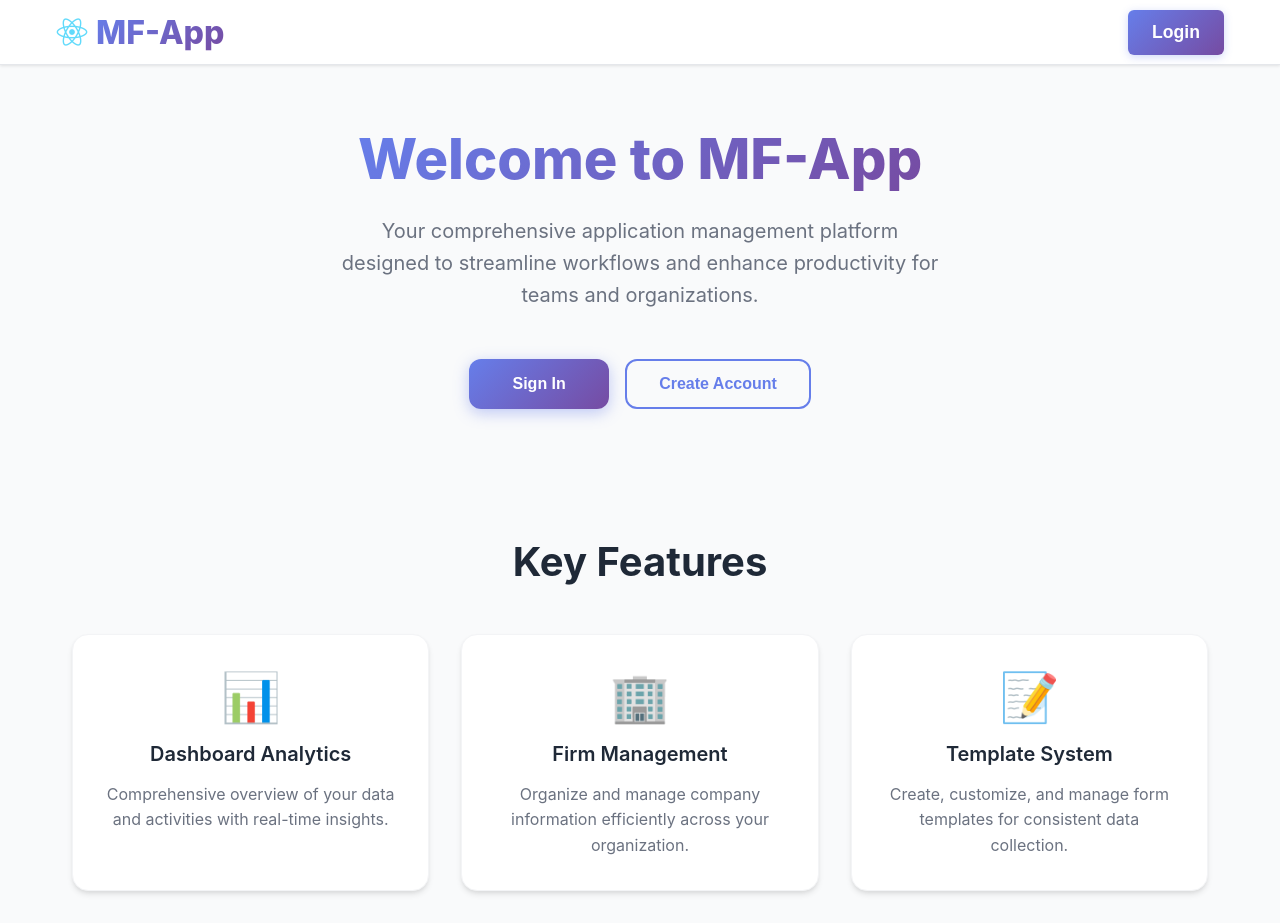
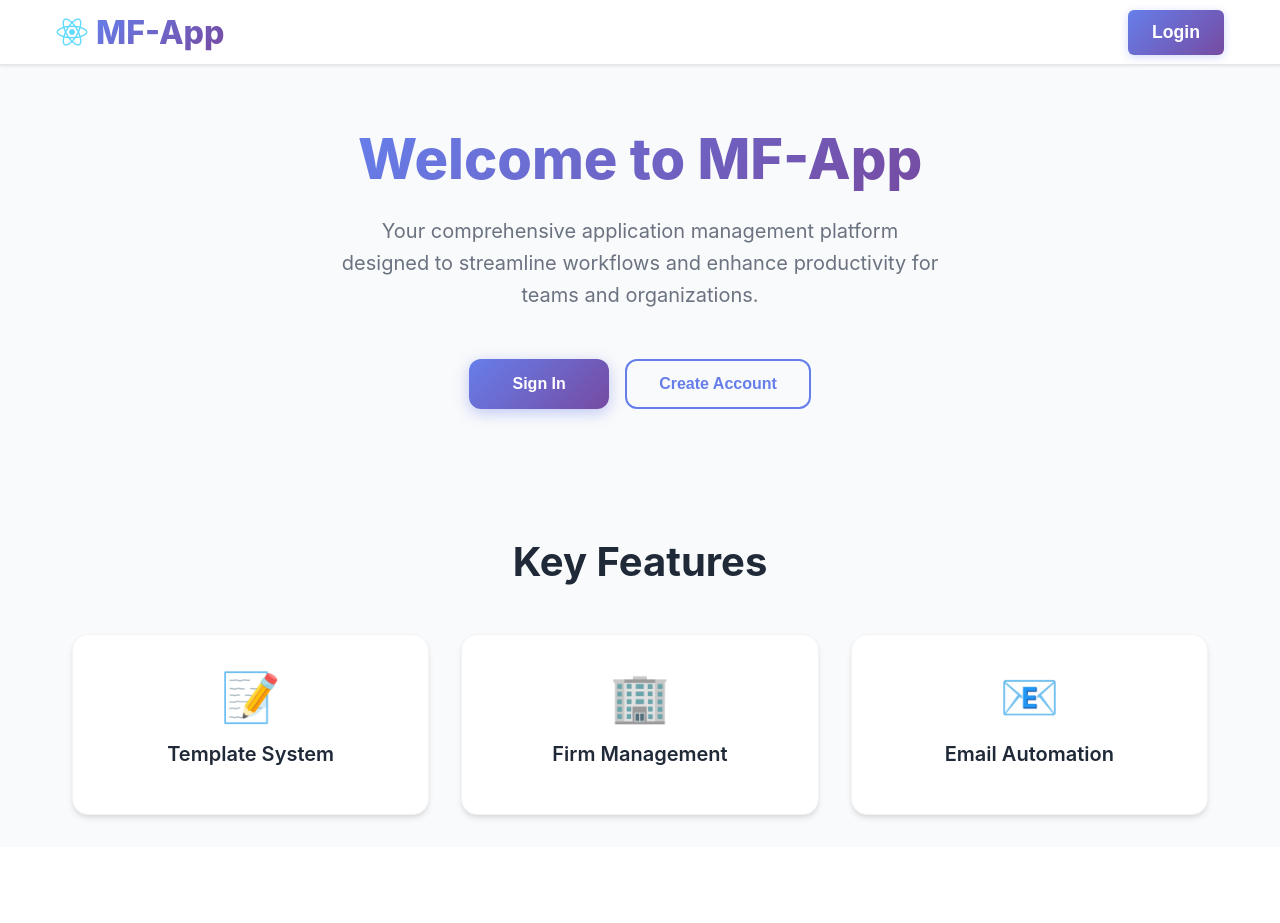
Before and after one commit to MihaiPMC/AplicatiaMF, a React (Create React App) app in the folder FrontEnd/frontend/: page / in a window 1280 px wide. After the commit the page ends 847 px from the top, so only its background shows below. Built offline with nearby package versions, Linux system fonts and the light colour scheme.

Commit message:
style: update feature cards with new icons and titles for clarity

```diff
--- a/FrontEnd/frontend/src/App.tsx
+++ b/FrontEnd/frontend/src/App.tsx
@@ -90,19 +90,16 @@ function App() {
             <h2 className="features-title">Key Features</h2>
             <div className="features-grid">
               <div className="feature-card">
-                <div className="feature-icon">📊</div>
-                <h3>Dashboard Analytics</h3>
-                <p>Comprehensive overview of your data and activities with real-time insights.</p>
+                <div className="feature-icon">📝</div>
+                <h3>Template System</h3>
               </div>
               <div className="feature-card">
                 <div className="feature-icon">🏢</div>
                 <h3>Firm Management</h3>
-                <p>Organize and manage company information efficiently across your organization.</p>
               </div>
               <div className="feature-card">
-                <div className="feature-icon">📝</div>
-                <h3>Template System</h3>
-                <p>Create, customize, and manage form templates for consistent data collection.</p>
+                <div className="feature-icon">📧</div>
+                <h3>Email Automation</h3>
               </div>
             </div>
           </div>
```
